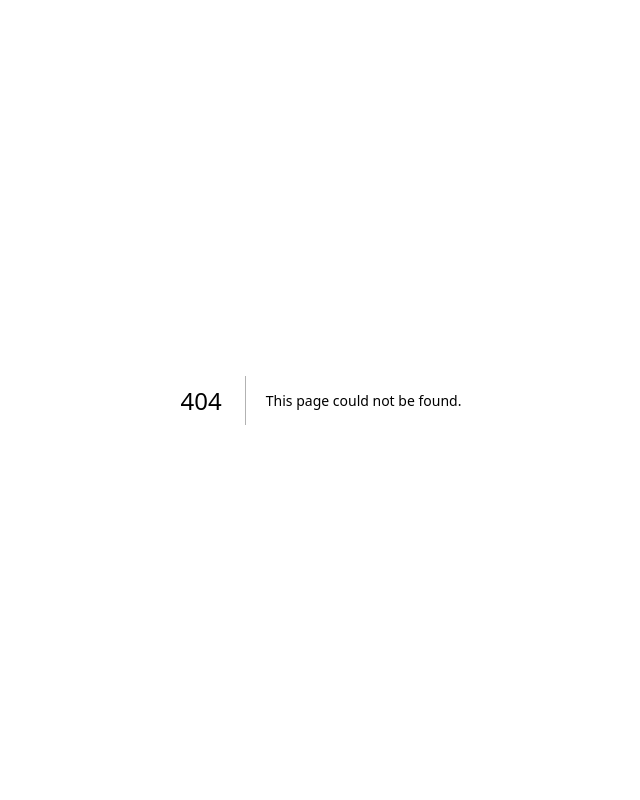
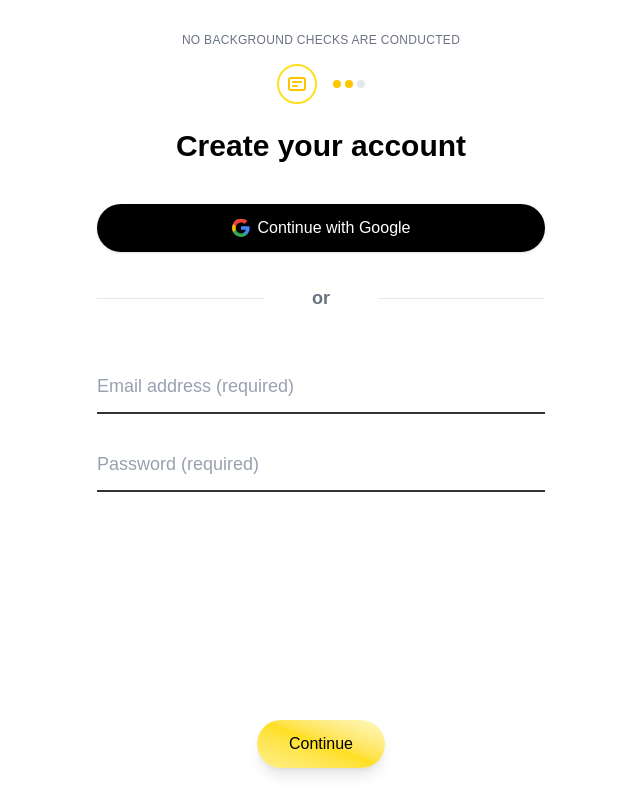
Before and after one commit to dgarcia1724/glow, a Next.js app in the folder frontend/glow-app/: page /onboarding/email in a window 1280 px wide. Before the commit this address had no page. Shown: the whole page, without its empty margins (319-959 px from the left). Built offline with nearby package versions, Linux system fonts and the light colour scheme.

Commit message:
turned email page into create your account page

```diff
--- /dev/null
+++ b/frontend/glow-app/src/app/onboarding/email/page.tsx
@@ -0,0 +1,125 @@
+"use client";
+
+import React from "react";
+import YellowGradientButton from "@/components/YellowGradientButton";
+import { useRouter } from "next/navigation";
+
+export default function Email() {
+  const router = useRouter();
+
+  const handleSubmit = (e: React.FormEvent) => {
+    e.preventDefault();
+    router.push("/onboarding/birthday");
+  };
+
+  return (
+    <div className="min-h-screen flex flex-col bg-white">
+      <main className="flex-1 flex flex-col justify-start items-center px-6 pt-8">
+        {/* Progress indicator and icon */}
+        <div className="w-full max-w-md mx-auto flex flex-col items-center mb-8">
+          <div className="text-xs text-gray-500 mb-4 tracking-wide text-center">
+            NO BACKGROUND CHECKS ARE CONDUCTED
+          </div>
+          <div className="flex items-center gap-2 mb-6">
+            <span className="inline-flex items-center justify-center w-10 h-10 rounded-full border-2 border-yellow-300 bg-white">
+              <svg
+                className="w-6 h-6 text-yellow-400"
+                fill="none"
+                stroke="currentColor"
+                strokeWidth="2"
+                viewBox="0 0 24 24"
+              >
+                <rect
+                  x="4"
+                  y="6"
+                  width="16"
+                  height="12"
+                  rx="2"
+                  stroke="currentColor"
+                  strokeWidth="2"
+                />
+                <path
+                  d="M8 10h8M8 14h4"
+                  stroke="currentColor"
+                  strokeWidth="2"
+                  strokeLinecap="round"
+                />
+              </svg>
+            </span>
+            <div className="flex gap-1 ml-2">
+              <span className="w-2 h-2 rounded-full bg-yellow-400 inline-block" />
+              <span className="w-2 h-2 rounded-full bg-yellow-400 inline-block" />
+              <span className="w-2 h-2 rounded-full bg-gray-200 inline-block" />
+            </div>
+          </div>
+          <h1 className="text-2xl sm:text-3xl font-extrabold text-black mb-2 text-center">
+            Create your account
+          </h1>
+        </div>
+
+        {/* Google Sign In Button */}
+        <div className="w-full max-w-md mx-auto mb-8">
+          <button className="w-full flex items-center justify-center gap-2 bg-black text-white font-medium py-3 rounded-full text-base shadow hover:opacity-90 transition-opacity cursor-pointer">
+            <svg
+              width="18"
+              height="18"
+              viewBox="0 0 18 18"
+              fill="none"
+              xmlns="http://www.w3.org/2000/svg"
+            >
+              <path
+                d="M17.64 9.20455C17.64 8.56636 17.5827 7.95273 17.4764 7.36364H9V10.845H13.8436C13.635 11.97 12.9582 12.9232 11.8582 13.5614V15.8195H14.7418C16.4545 14.2527 17.64 11.9455 17.64 9.20455Z"
+                fill="#4285F4"
+              />
+              <path
+                d="M9 18C11.43 18 13.4673 17.1941 14.7418 15.8195L11.8582 13.5614C11.0236 14.1014 9.95818 14.4205 9 14.4205C6.65591 14.4205 4.67182 12.8373 3.96409 10.71H0.957275V13.0418C2.22091 15.9832 5.31818 18 9 18Z"
+                fill="#34A853"
+              />
+              <path
+                d="M3.96409 10.71C3.78409 10.17 3.68182 9.59318 3.68182 9C3.68182 8.40682 3.78409 7.83 3.96409 7.29V4.95818H0.957275C0.347727 6.17318 0 7.54773 0 9C0 10.4523 0.347727 11.8268 0.957275 13.0418L3.96409 10.71Z"
+                fill="#FBBC05"
+              />
+              <path
+                d="M9 3.57955C10.3214 3.57955 11.5077 4.03364 12.4405 4.92545L15.3614 2.00455C13.4673 0.222727 11.43 -0.5 9 -0.5C5.31818 -0.5 2.22091 1.51682 0.957275 4.95818L3.96409 7.29C4.67182 5.16273 6.65591 3.57955 9 3.57955Z"
+                fill="#EA4335"
+              />
+            </svg>
+            Continue with Google
+          </button>
+        </div>
+
+        <div className="w-full max-w-md mx-auto flex items-center gap-8 mb-12">
+          <div className="flex-1 h-px bg-gray-200"></div>
+          <span className="text-gray-500 text-lg font-semibold px-4">or</span>
+          <div className="flex-1 h-px bg-gray-200"></div>
+        </div>
+
+        {/* Sign Up form */}
+        <form
+          id="email-form"
+          onSubmit={handleSubmit}
+          className="w-full max-w-md mx-auto flex flex-col gap-4"
+        >
+          <input
+            type="email"
+            placeholder="Email address (required)"
+            required
+            className="w-full border-b-2 border-black/80 focus:border-yellow-400 outline-none text-lg py-3 placeholder-gray-400 mb-2 transition-colors bg-transparent text-black"
+          />
+          <input
+            type="password"
+            placeholder="Password (required)"
+            required
+            minLength={8}
+            className="w-full border-b-2 border-black/80 focus:border-yellow-400 outline-none text-lg py-3 placeholder-gray-400 mb-2 transition-colors bg-transparent text-black"
+          />
+        </form>
+      </main>
+      <div className="w-full px-0 pb-8 flex flex-col items-center">
+        <YellowGradientButton type="submit" form="email-form">
+          Continue
+        </YellowGradientButton>
+      </div>
+    </div>
+  );
+}
--- a/frontend/glow-app/src/app/onboarding/name/page.tsx
+++ b/frontend/glow-app/src/app/onboarding/name/page.tsx
@@ -1,7 +1,17 @@
+"use client";
+
 import React from "react";
 import YellowGradientButton from "@/components/YellowGradientButton";
+import { useRouter } from "next/navigation";
 
 export default function Name() {
+  const router = useRouter();
+
+  const handleSubmit = (e: React.FormEvent) => {
+    e.preventDefault();
+    router.push("/onboarding/email");
+  };
+
   return (
     <div className="min-h-screen flex flex-col bg-white">
       <main className="flex-1 flex flex-col justify-start items-center px-6 pt-8">
@@ -43,11 +53,15 @@ export default function Name() {
             </div>
           </div>
           <h1 className="text-2xl sm:text-3xl font-extrabold text-black mb-2 text-center">
-            What's your name?
+            What&apos;s your name?
           </h1>
         </div>
         {/* Name form */}
-        <form className="w-full max-w-md mx-auto flex flex-col gap-4">
+        <form
+          id="name-form"
+          onSubmit={handleSubmit}
+          className="w-full max-w-md mx-auto flex flex-col gap-4"
+        >
           <input
             type="text"
             placeholder="First name (required)"
@@ -57,7 +71,9 @@ export default function Name() {
         </form>
       </main>
       <div className="w-full px-0 pb-8 flex flex-col items-center">
-        <YellowGradientButton type="submit">Continue</YellowGradientButton>
+        <YellowGradientButton type="submit" form="name-form">
+          Continue
+        </YellowGradientButton>
       </div>
     </div>
   );
--- a/frontend/glow-app/src/components/YellowGradientButton.tsx
+++ b/frontend/glow-app/src/components/YellowGradientButton.tsx
@@ -6,6 +6,7 @@ interface YellowGradientButtonProps {
   href?: string;
   type?: "button" | "submit" | "reset";
   className?: string;
+  form?: string;
 }
 
 export default function YellowGradientButton({
@@ -13,6 +14,7 @@ export default function YellowGradientButton({
   href,
   type = "button",
   className = "",
+  form,
 }: YellowGradientButtonProps) {
   const baseClass =
     "px-8 py-3 rounded-full bg-gradient-to-tr from-yellow-200 via-yellow-300 to-yellow-100 text-black font-medium hover:opacity-90 transition-opacity shadow-lg focus:outline-none focus:ring-4 focus:ring-yellow-200 text-center cursor-pointer " +
@@ -26,7 +28,7 @@ export default function YellowGradientButton({
     );
   }
   return (
-    <button type={type} className={baseClass}>
+    <button type={type} className={baseClass} form={form}>
       {children}
     </button>
   );
```
Also changed, not shown: frontend/glow-app/public/hinge-email-1.png (added), frontend/glow-app/public/hinge-email-2.png (added), frontend/glow-app/src/app/onboarding/birthday/page.tsx (added).
